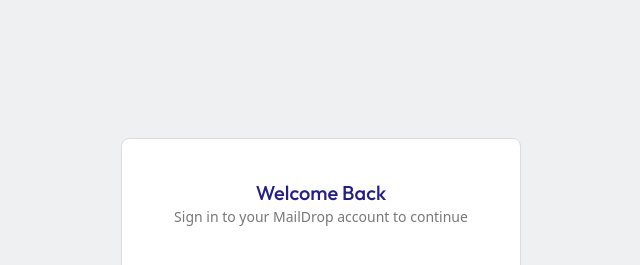
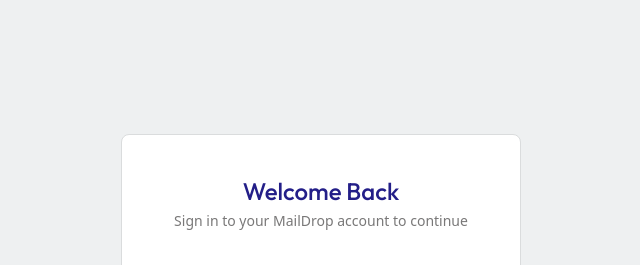
Before and after one commit to Habeebamoo/MailDrop, a React (Vite) app in the folder client/: page /login in a window 1280 px wide. Shown: the top 265 px of the page, without its empty margins (319-959 px from the left). Built offline with nearby package versions, Linux system fonts and the light colour scheme; no server answers.

Commit message:
updated login page

```diff
--- a/client/src/pages/AuthPage.tsx
+++ b/client/src/pages/AuthPage.tsx
@@ -159,7 +159,7 @@
     <main className="flex-center h-[100vh] bg-bg">
       {googleLoading && <GoogleLoading />}
       <section className="bg-white border-1 border-bg2 rounded-lg px-8 py-10 w-[90%] sm:w-[400px]">
-        <h1 className="text-xl font-outfit text-primary text-center">{isLogin ? "Welcome Back" : "Create Your Account"}</h1>
+        <h1 className="text-2xl font-outfit text-primary text-center mb-1">{isLogin ? "Welcome Back" : "Create Your Account"}</h1>
         <p className="text-sm text-accent text-center">{isLogin ? "Sign in to your MailDrop account to continue" : "Sign up to create an account with MailDrop"}</p>
         <div className="flex-center mt-4 w-full">
           <GoogleLogin
```
